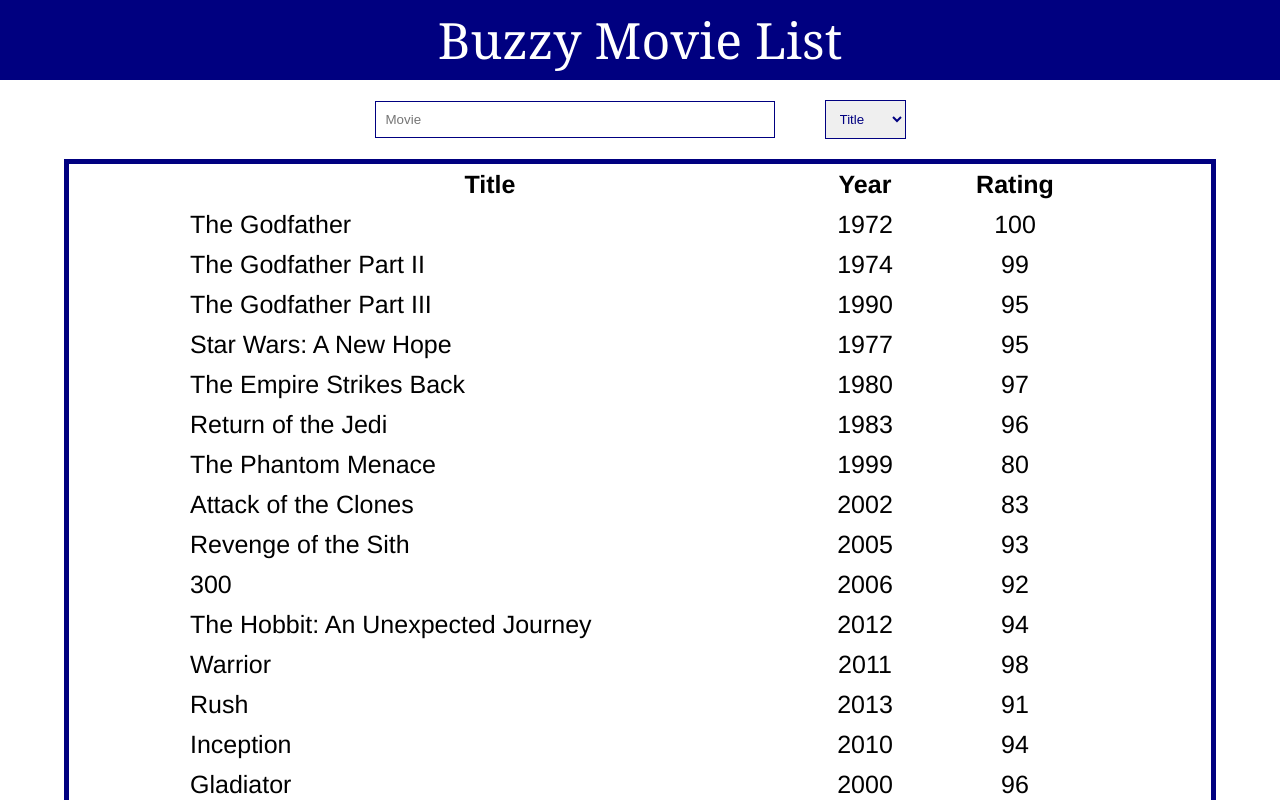
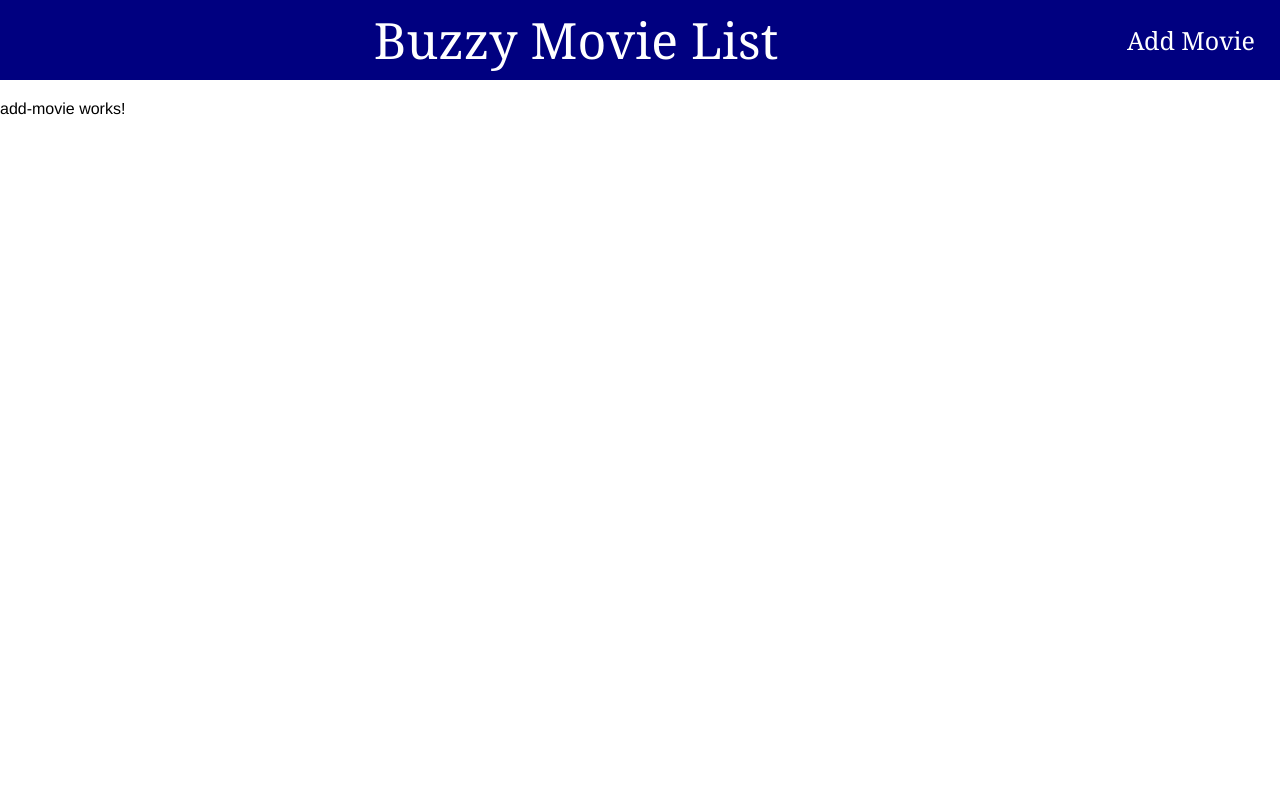
Before and after one commit to nbbuzzy1/movie-app, an Angular app: page /add-movie in a window 1280 px wide. Shown: the top 800 px of the page. Built offline with nearby package versions, Linux system fonts and the light colour scheme.

Commit message:
added routing and added links to header

```diff
--- /dev/null
+++ b/src/app/app-routing.module.ts
@@ -0,0 +1,19 @@
+import { NgModule } from '@angular/core';
+import { Routes, RouterModule } from '@angular/router';
+
+import { AddMovieComponent } from './movie-list/add-movie/add-movie.component';
+import { MovieListComponent } from './movie-list/movie-list.component';
+
+const appRoutes: Routes =[
+  { path: '', component: MovieListComponent },
+  { path: 'add-movie', component: AddMovieComponent},
+]
+
+@NgModule({
+  imports: [
+    RouterModule.forRoot(appRoutes)
+  ],
+  exports: [RouterModule]
+})
+
+export class AppRoutingModule {}
--- a/src/app/app.component.html
+++ b/src/app/app.component.html
@@ -1,4 +1,4 @@
 <div class="container">
   <app-header></app-header>
-  <app-movie-list></app-movie-list>
+  <router-outlet></router-outlet>
 </div>
--- a/src/app/header/header.component.html
+++ b/src/app/header/header.component.html
@@ -1 +1,4 @@
-<div class="header">Buzzy Movie List</div>
+<div class="headerContainer">
+  <div class="header" routerLink='/'>Buzzy Movie List</div>
+  <div class="addMovie" routerLink='/add-movie'>Add Movie</div>
+</div>
--- a/src/app/header/header.component.sass
+++ b/src/app/header/header.component.sass
@@ -1,9 +1,17 @@
-.header
+.headerContainer
   display: flex
-  justify-content: center
-  font-size: 50px
   font-family: Cambria, Cochin, Georgia, Times, Times New Roman, serif
   background: navy
   color: white
-  margin: 0
-  padding: 0
+  align-items: center
+  padding: 0px 25px
+
+.header
+  font-size: 50px
+  margin: 0 auto
+
+.addMovie
+  font-size: 25px
+
+.header:hover, .addMovie:hover
+  cursor: pointer
--- /dev/null
+++ b/src/app/movie-list/add-movie/add-movie.component.html
@@ -0,0 +1 @@
+<p>add-movie works!</p>
--- /dev/null
+++ b/src/app/movie-list/add-movie/add-movie.component.ts
@@ -0,0 +1,15 @@
+import { Component, OnInit } from '@angular/core';
+
+@Component({
+  selector: 'app-add-movie',
+  templateUrl: './add-movie.component.html',
+  styleUrls: ['./add-movie.component.sass']
+})
+export class AddMovieComponent implements OnInit {
+
+  constructor() { }
+
+  ngOnInit() {
+  }
+
+}
--- a/src/styles.sass
+++ b/src/styles.sass
@@ -1,6 +1,9 @@
 /* You can add global styles to this file, and also import other style files */
 *
   box-sizing: border-box
+
+*:focus
+  outline: none
 
 body
   font-family: Helvetica, Arial, sans-serif
```
Also changed, not shown: src/app/app.module.ts (+6 -2 lines), src/app/movie-list/add-movie/add-movie.component.sass (added).
